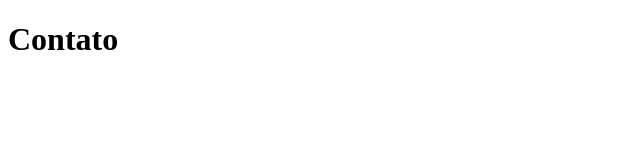
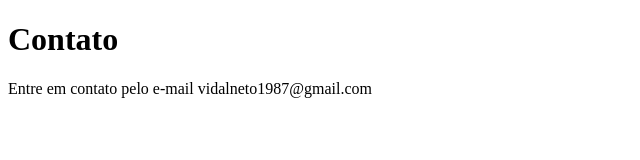
Before and after one commit to vidalaffonso/sistema-de-cadastro, a plain HTML site: page contato.html in a window 1280 px wide. Shown: the whole page, without its empty margins (0-640 px from the left). Drawn offline with Linux system fonts and the light colour scheme.

Commit message:
add o email de contato

```diff
--- a/contato.html
+++ b/contato.html
@@ -8,6 +8,7 @@
 </head>
 <body>
     <h1>Contato</h1>
+    <p>Entre em contato pelo e-mail vidalneto1987@gmail.com</p>
 
 </body>
 </html>
```
